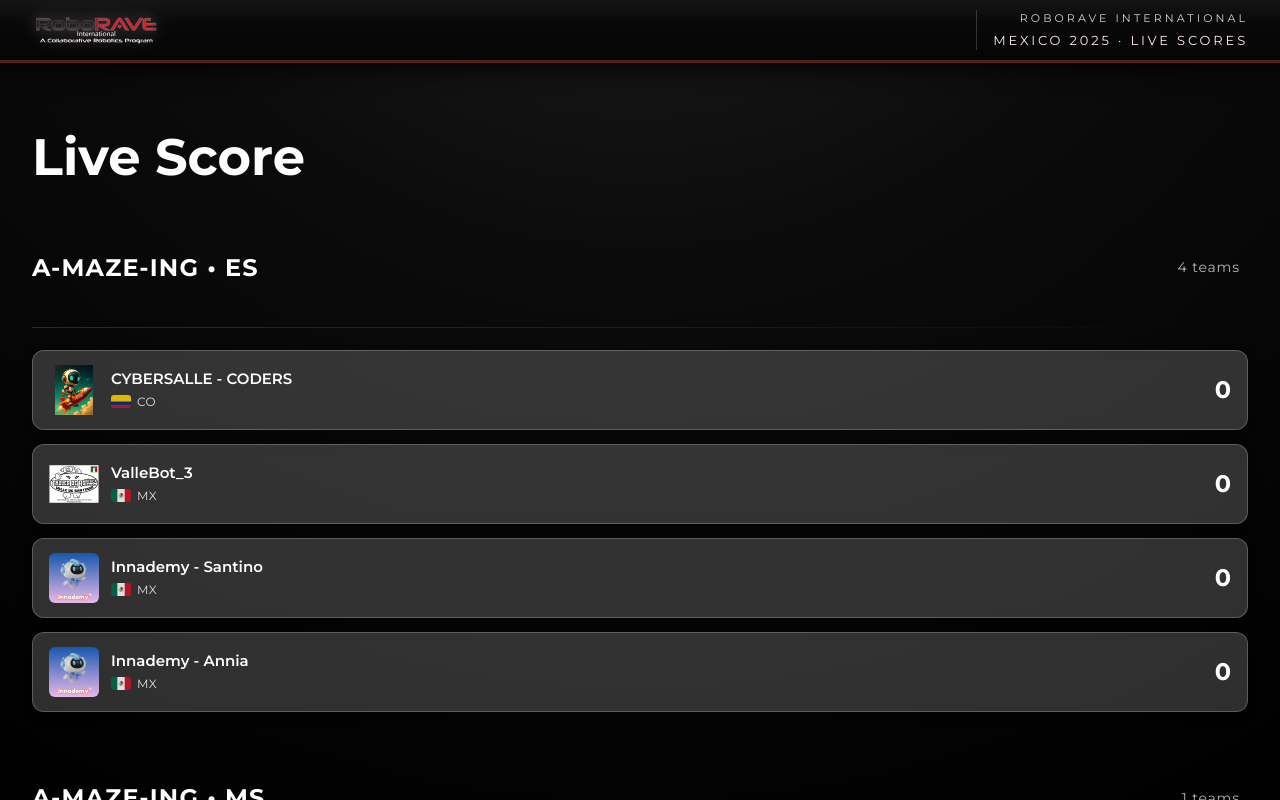
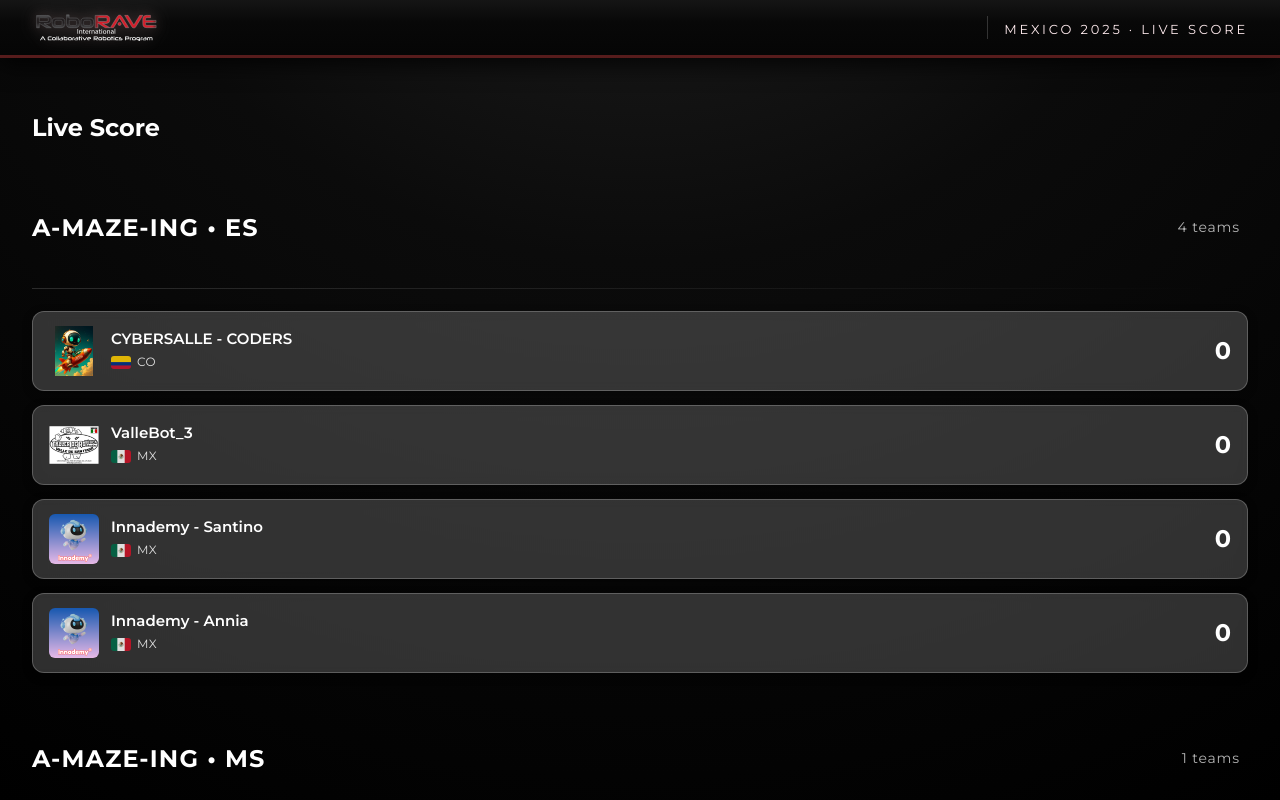
Before and after one commit to ARF2733/roborave_frontend, a React (Vite) app: page / in a window 1280 px wide. Built offline with nearby package versions, Linux system fonts and the light colour scheme.

Commit message:
Score System initialv2

```diff
--- a/src/App.jsx
+++ b/src/App.jsx
@@ -5,9 +5,9 @@
 export default function App() {
   return (
     <FullscreenRoboRAVE>
-      <h1 style={{ marginBottom: "20px", color: "white" }}>
+      <h2 style={{ marginBottom: "20px", color: "white" }}>
         Live Score
-      </h1>
+      </h2>
 
       {/* Aquí se ve tu versión PREMIUM por categorías */}
       <LiveHeatsByCategory teams={fallbackTeams} />
--- a/src/FullscreenRoboRAVE.jsx
+++ b/src/FullscreenRoboRAVE.jsx
@@ -10,8 +10,7 @@
           />
 
           <div style={styles.headerRight}>
-            <span style={styles.taglineTop}>ROBORAVE INTERNATIONAL</span>
-            <span style={styles.taglineBottom}>MEXICO 2025 · LIVE SCORES</span>
+            <span style={styles.taglineBottom}>MEXICO 2025 · LIVE SCORE</span>
           </div>
         </div>
       </header>
```
